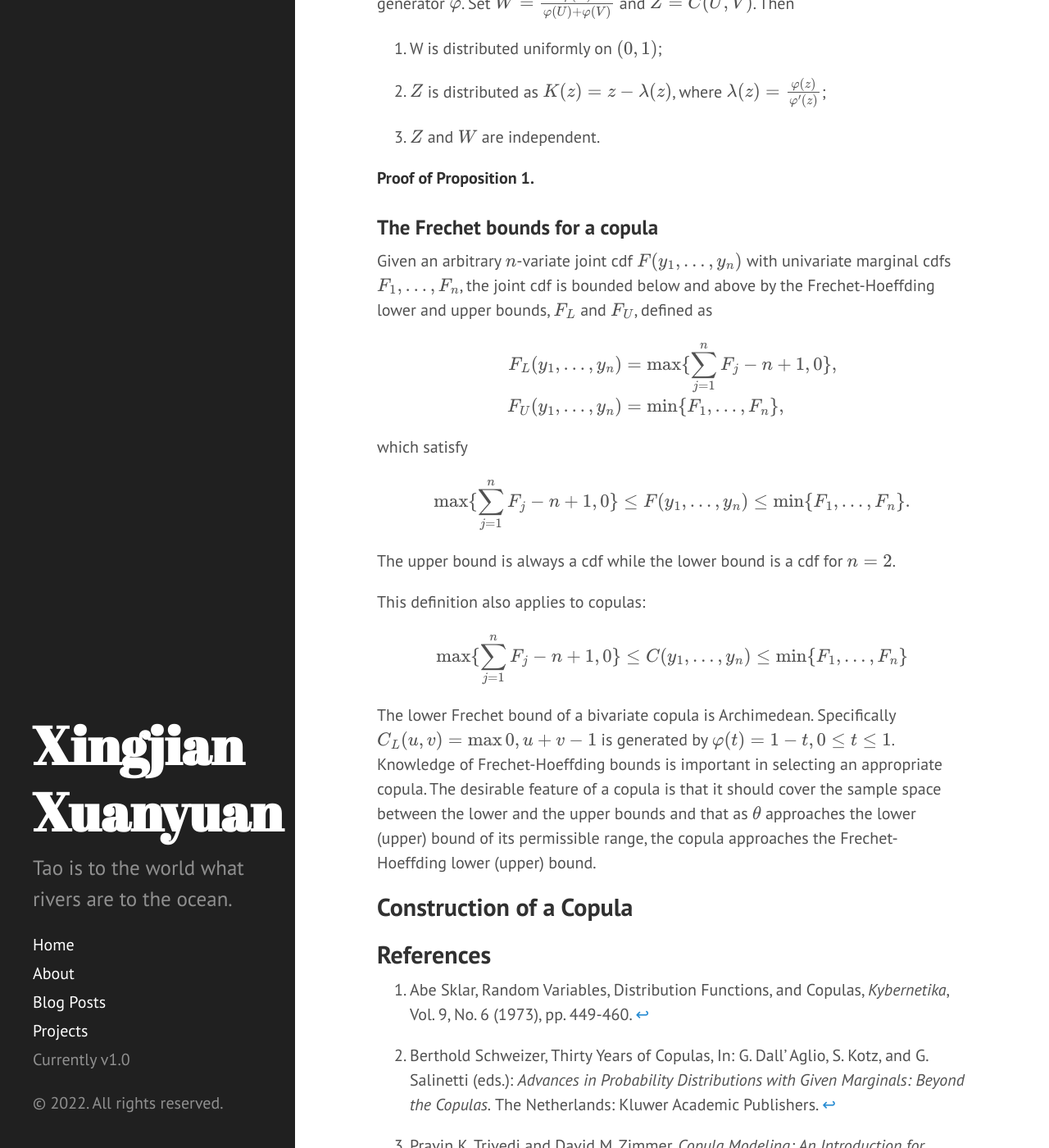
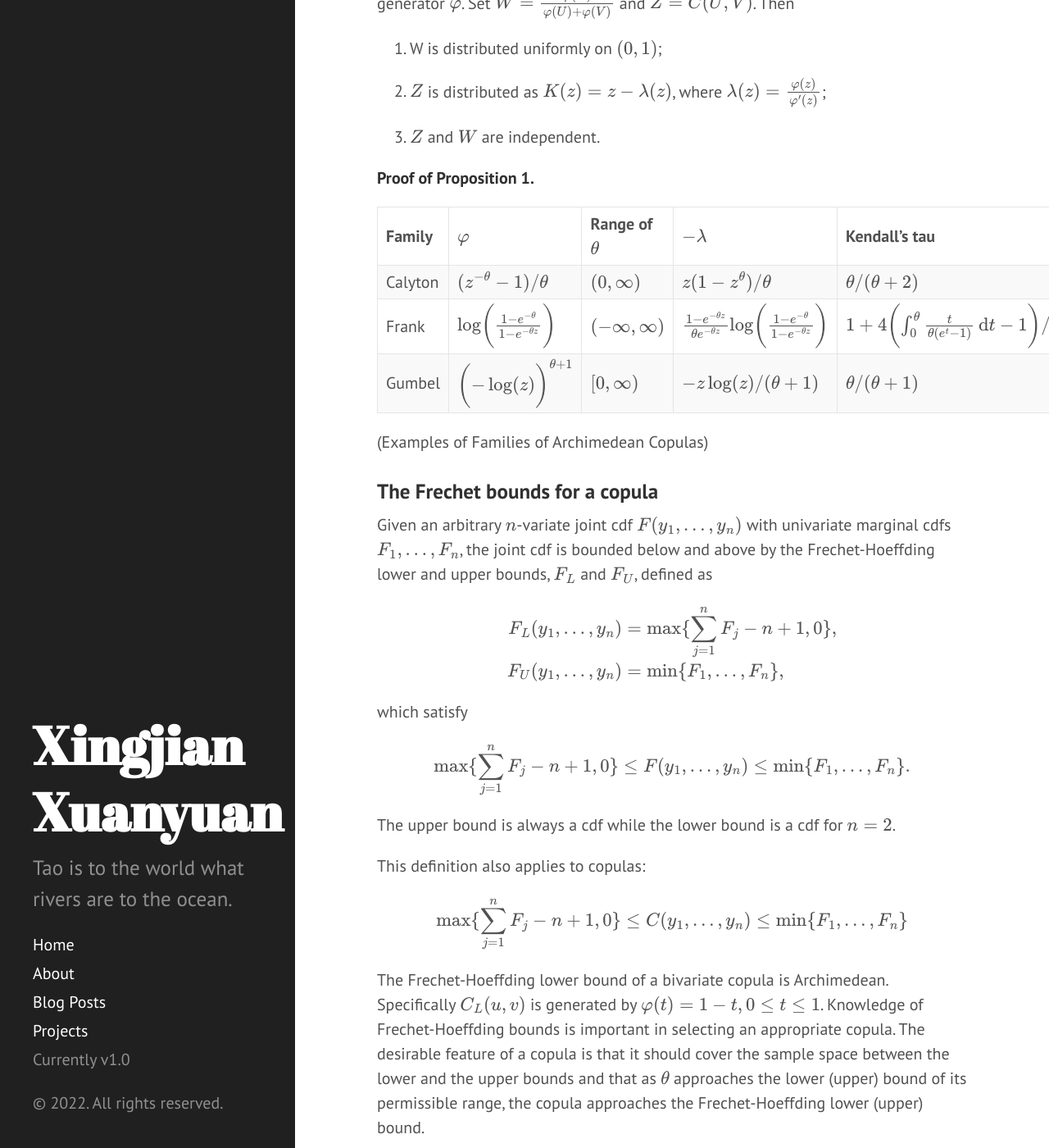
Before and after one commit to XingjianXuanyuan/XingjianXuanyuan.github.io, a Jekyll site: the page built from _posts/2022-05-01-copulas.md, in a window 1280 px wide and 1400 px high, scrolled down 4975 px. Shown: the whole window at 82% size. Built offline with Jekyll 4.4.1, drawn with Linux system fonts in a browser that asks for light colours; formulas are drawn with MathJax 3.

Commit message:
Try table

```diff
--- a/_posts/2022-05-01-copulas.md
+++ b/_posts/2022-05-01-copulas.md
@@ -147,6 +147,15 @@ Making use of this theorem, we can verify that FGM family is not Archimedean.
 
 **Proof of Proposition 1.**
 
+|---
+| Family | $\varphi$ | Range of $\theta$ | $-\lambda$ | Kendall's tau
+|:-|:-|:-|:-|:-
+| Calyton | $(z^{-\theta} - 1) / \theta$ | $(0, \infty)$ | $z(1 - z^{\theta}) / \theta$ | $\theta / (\theta + 2)$
+| Frank | $\log\biggl( \frac{1 - e^{-\theta}}{1 - e^{-\theta z}} \biggr)$ | $(-\infty, \infty)$ | $\frac{1 - e^{-\theta z}}{\theta e^{-\theta z}}\log\biggl( \frac{1 - e^{-\theta}}{1 - e^{-\theta z}} \biggr)$ | $1 + 4\biggl( \int_{0}^{\theta} \frac{t}{\theta (e^{t} - 1)}\,\mathrm{d}t - 1 \biggr) / \theta$
+| Gumbel | $\biggl( -\log(z) \biggr)^{\theta + 1}$ | $[0, \infty)$ | $-z \log(z) / (\theta + 1)$ | $\theta / (\theta + 1)$
+
+(Examples of Families of Archimedean Copulas)
+
 ### The Frechet bounds for a copula
 
 Given an arbitrary $n$-variate joint cdf $F(y_{1}, \dots , y_{n})$ with univariate marginal cdfs $F_{1}, \dots , F_{n}$, the joint cdf is bounded below and above by the Frechet-Hoeffding lower and upper bounds, $F_{L}$ and $F_{U}$, defined as
@@ -168,7 +177,7 @@ This definition also applies to copulas:
 
 $$\max \{ \sum\limits_{j = 1}^{n} F_{j} - n + 1, 0 \} \leq C(y_{1}, \dots , y_{n}) \leq \min \{ F_{1}, \dots , F_{n} \}$$
 
-The lower Frechet bound of a bivariate copula is Archimedean. Specifically $C_{L}(u, v) = \max \{ 0, u + v - 1 \}$ is generated by $\varphi(t) = 1 - t, 0 \leq t \leq 1$. Knowledge of Frechet-Hoeffding bounds is important in selecting an appropriate copula. The desirable feature of a copula is that it should cover the sample space between the lower and the upper bounds and that as $\theta$ approaches the lower (upper) bound of its permissible range, the copula approaches the Frechet-Hoeffding lower (upper) bound.
+The Frechet-Hoeffding lower bound of a bivariate copula is Archimedean. Specifically $C_{L}(u, v)$ is generated by $\varphi(t) = 1 - t, 0 \leq t \leq 1$. Knowledge of Frechet-Hoeffding bounds is important in selecting an appropriate copula. The desirable feature of a copula is that it should cover the sample space between the lower and the upper bounds and that as $\theta$ approaches the lower (upper) bound of its permissible range, the copula approaches the Frechet-Hoeffding lower (upper) bound.
 
 ## Construction of a Copula
 
```
